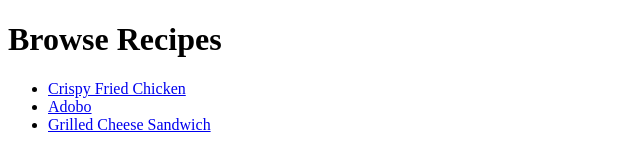
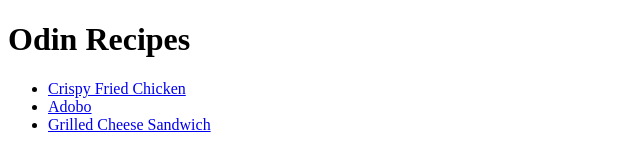
Before and after one commit to Aresss615/odin-recipes, a plain HTML site: page index.html in a window 1280 px wide. Shown: the whole page, without its empty margins (0-640 px from the left). Drawn offline with Linux system fonts and the light colour scheme.

Commit message:
title again

```diff
--- a/index.html
+++ b/index.html
@@ -6,7 +6,7 @@
     <title>Odin Recipes</title>
 </head>
 <body>
-<h1>Browse Recipes</h1>
+<h1>Odin Recipes</h1>
     <ul>
   <li><a href="recipes/crispy-fried-chicken.html">Crispy Fried Chicken</a></li>
   <li><a href="recipes/adobo.html">Adobo</a></li>
```
